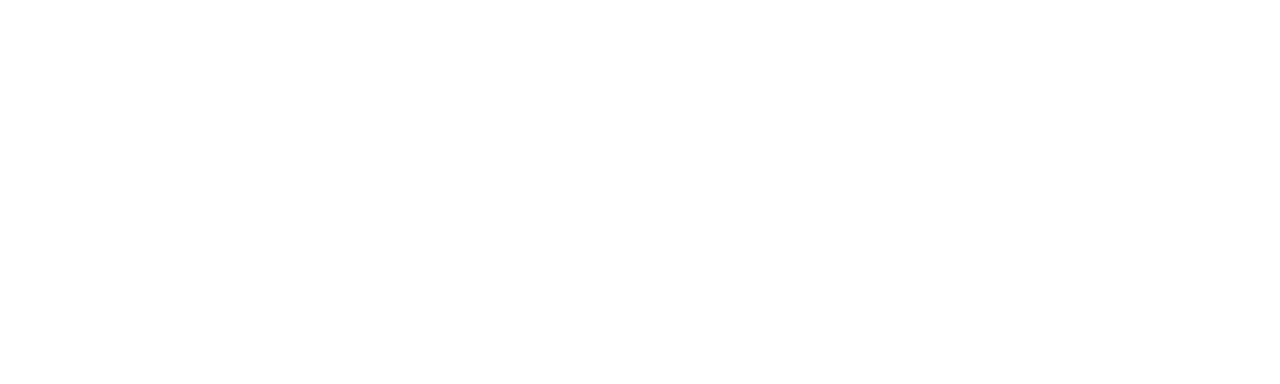
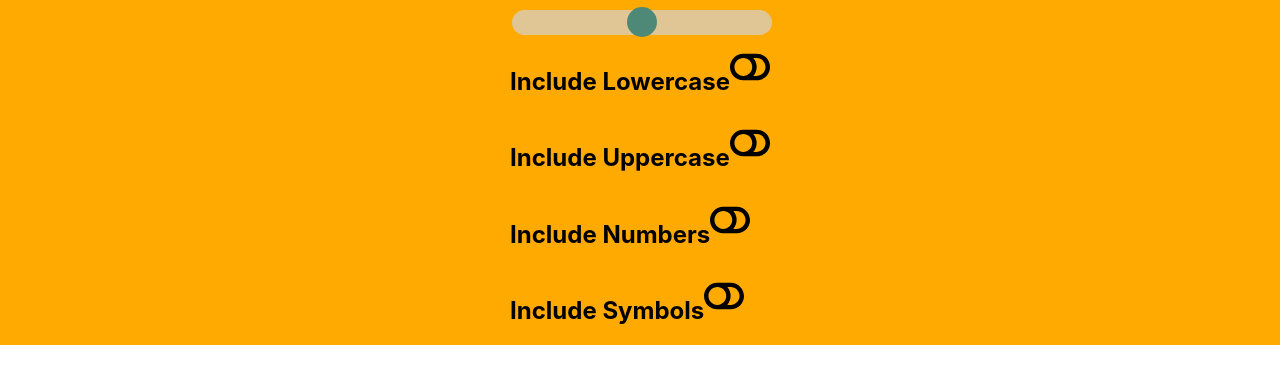
Before and after one commit to CodyMurr/random-password-generator, a React (Create React App) app: page / in a window 1280 px wide. Shown: the top 384 px of the page. Built offline with nearby package versions, Linux system fonts and the light colour scheme.

Commit message:
add toggle buttons to form

```diff
--- a/src/App.css
+++ b/src/App.css
@@ -1,5 +1,6 @@
 .App {
-  text-align: center;
+  align-items: center;
+  background-color: rgb(255, 170, 0);
 }
 
 .flex {
--- a/src/App.js
+++ b/src/App.js
@@ -1,9 +1,14 @@
-import './App.css';
-import { generate } from './utilities/generator';
+import "./App.css";
+import { generate } from "./utilities/generator";
+import PasswordForm from "./components/PasswordForm/PasswordForm";
 
 export default function App() {
+
+
   return (
-    <div className="App flex col">
-    </div>
+      <div className="App flex col">
+          <PasswordForm />
+
+      </div>
   );
 }
--- a/src/components/Checkbox/Checkbox.jsx
+++ b/src/components/Checkbox/Checkbox.jsx
@@ -1,5 +1,19 @@
-export default function Checkbox() {
+import { capitalize } from "../../utilities/helper";
+import { FaToggleOff, FaToggleOn } from 'react-icons/fa';
+import { useState } from "react";
+
+
+export default function Checkbox({ name, value}) {
+    const [isChecked, setIsChecked] = useState(false);
+
+    function handleClick(e) {
+        setIsChecked(!isChecked);
+
+    }
     return <div className="container">
-
+        <section className=" flex Checkbox" onClick={handleClick}>
+            <h2>Include {capitalize(name)}</h2>
+            {isChecked ? <FaToggleOn size={40} /> : <FaToggleOff size={40} /> }
+        </section>
     </div>
 }
--- /dev/null
+++ b/src/components/PasswordForm/PasswordForm.css
@@ -0,0 +1,3 @@
+.PasswordForm {
+
+}
--- /dev/null
+++ b/src/components/PasswordForm/PasswordForm.jsx
@@ -0,0 +1,35 @@
+import { charObj } from "../../utilities/generator";
+import { useState } from "react";
+
+import Slider from "../Slider/Slider";
+import Checkbox from "../Checkbox/Checkbox";
+
+export default function PasswordForm() {
+    const chars = Object.keys(charObj);
+    const [length, setLength] = useState({
+        min: 5,
+        max: 30,
+        value: 5
+    });
+    const [passParams, setPassParams] = useState([]);
+
+    function editParameters(param) {
+        if (!passParams.includes(param)) {
+            setPassParams([
+                ...passParams,
+                param
+            ]);
+        } else {
+            setPassParams([
+                ...passParams.filter(p => p !== param)
+            ]);
+        }
+    }
+    const opts = chars.map((c) => <Checkbox name={c} value={charObj[c]} key={c} passParams={passParams} />)
+return (
+    <form className="PasswordForm flex col">
+        <Slider />
+        {opts}
+    </form>
+    );
+}
--- a/src/components/Slider/Slider.css
+++ b/src/components/Slider/Slider.css
@@ -1,3 +1,39 @@
 .container {
+    margin-top: 3%;
+    width: 100%;
+    position: relative;
+    align-items: center;
+    justify-content: space-evenly;
+  }
 
-}
+  .Slider {
+    appearance: none;
+    width: 100%;
+    height: 25px;
+    background-color: #d3d3d3;
+    outline: none;
+    opacity: 0.7;
+    transition: opacity 0.2s;
+    border-radius: 1em;
+  }
+
+  .Slider:hover {
+    opacity: 1;
+  }
+
+  .Slider::-webkit-slider-thumb {
+    -webkit-appearance: none;
+    appearance: none;
+    width: 30px;
+    height: 30px;
+    background: #047baa;
+    border-radius: 50%;
+    cursor: pointer;
+  }
+
+  .Slider::-moz-range-thumb {
+    width: 25px;
+    height: 25px;
+    background: #047baa;
+    cursor: pointer;
+  }
--- a/src/components/Slider/Slider.jsx
+++ b/src/components/Slider/Slider.jsx
@@ -1,3 +1,5 @@
+import './Slider.css'
+
 export default function Slider() {
     return <div className="container">
         <input type="range" className="Slider" />
--- /dev/null
+++ b/src/utilities/helper.js
@@ -0,0 +1,3 @@
+export function capitalize(str) {
+    return str.slice(0, 1)[0].toUpperCase().concat(str.slice(1))
+}
```
Also changed, not shown: src/context/PasswordContext.jsx (deleted, +0 -18 lines).
